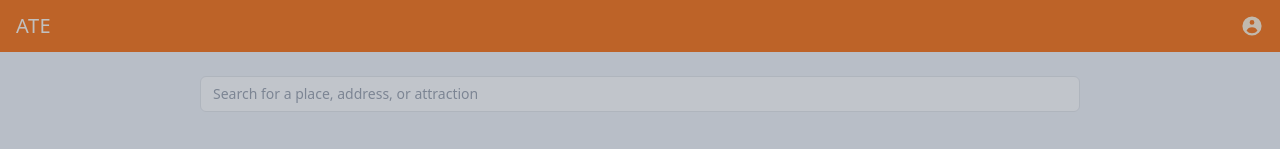
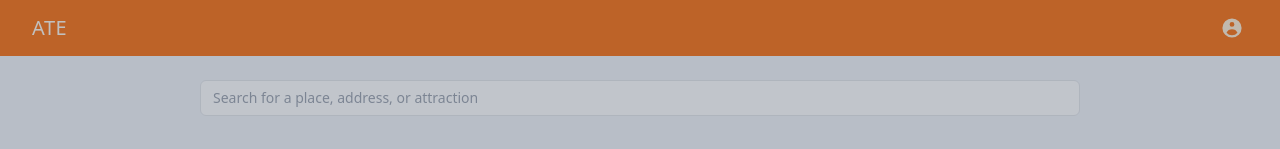
Before and after one commit to manan30/ate, a React (Vite) app: page / in a window 1280 px wide. Shown: the top 149 px of the page. Built offline with nearby package versions, Linux system fonts and the light colour scheme; what tailwindcss-animation-delay would draw is missing.

Commit message:
Adding auth modal

```diff
--- a/package.json
+++ b/package.json
@@ -15,6 +15,7 @@
   "dependencies": {
     "@headlessui/react": "1.4.3",
     "@heroicons/react": "1.0.5",
+    "@supabase/supabase-js": "1.30.0",
     "classnames": "2.3.1",
     "react": "^17.0.2",
     "react-dom": "^17.0.2",
--- /dev/null
+++ b/src/components/Auth/Modal.tsx
@@ -0,0 +1,10 @@
+import React from 'react';
+import Modal from '../Modal';
+
+type ModalProps = { show: boolean };
+
+const AuthModal: React.FC<ModalProps> = ({ show }) => {
+  return <Modal show={show}>Auth Modal</Modal>;
+};
+
+export default AuthModal;
--- /dev/null
+++ b/src/components/Auth/index.tsx
@@ -0,0 +1,28 @@
+import { UserCircleIcon } from '@heroicons/react/solid';
+import React, { useState } from 'react';
+
+const AuthModal = React.lazy(() => import('./Modal'));
+
+const Auth = () => {
+  const [showAuthModal, setShowAuthModal] = useState(false);
+
+  return (
+    <>
+      <button
+        className='p-1 ml-auto text-orange-100 rounded-full focus:outline-none focus:ring-1 focus:ring-orange-200'
+        onClick={() => {
+          setShowAuthModal(true);
+        }}
+      >
+        <UserCircleIcon className='w-6 h-6' />
+      </button>
+      {showAuthModal ? (
+        <React.Suspense fallback={null}>
+          <AuthModal show={showAuthModal} />
+        </React.Suspense>
+      ) : null}
+    </>
+  );
+};
+
+export default Auth;
--- a/src/components/Header/index.tsx
+++ b/src/components/Header/index.tsx
@@ -1,12 +1,12 @@
-import { UserCircleIcon } from '@heroicons/react/solid';
+import Auth from '../Auth';
 
 const Header = () => {
   return (
-    <header className='flex items-center w-full px-4 py-3 bg-orange-500'>
+    <header className='flex items-center w-full px-8 py-3 bg-orange-500'>
       <span className='text-lg tracking-wide md:text-xl text-orange-50'>
         ATE
       </span>
-      <UserCircleIcon className='w-6 h-6 ml-auto text-orange-100' />
+      <Auth />
     </header>
   );
 };
--- /dev/null
+++ b/src/components/Login/index.tsx
@@ -0,0 +1,7 @@
+import Modal from '../Modal';
+
+const Login = () => {
+  return <Modal show>index</Modal>;
+};
+
+export default Login;
--- /dev/null
+++ b/src/services/supabase.ts
@@ -0,0 +1,6 @@
+import { createClient } from '@supabase/supabase-js';
+
+const supabaseUrl = `${import.meta.env.VITE_SUPABASE_URL}`;
+const supabaseAnonKey = `${import.meta.env.VITE_SUPABASE_ANON_KEY}`;
+
+export const supabase = createClient(supabaseUrl, supabaseAnonKey);
```
Also changed, not shown: 1 other file (tests, documents, lock files or other folders).
